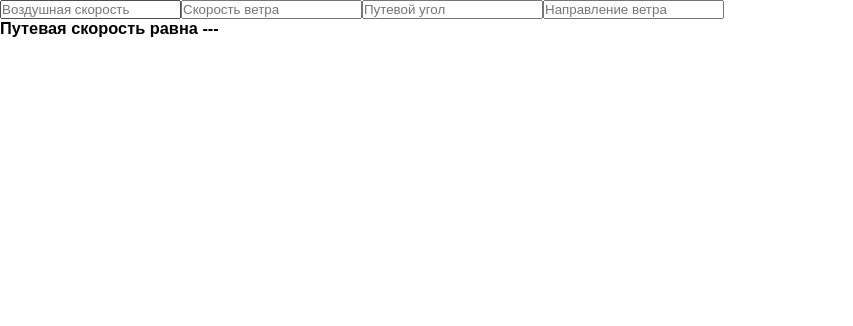
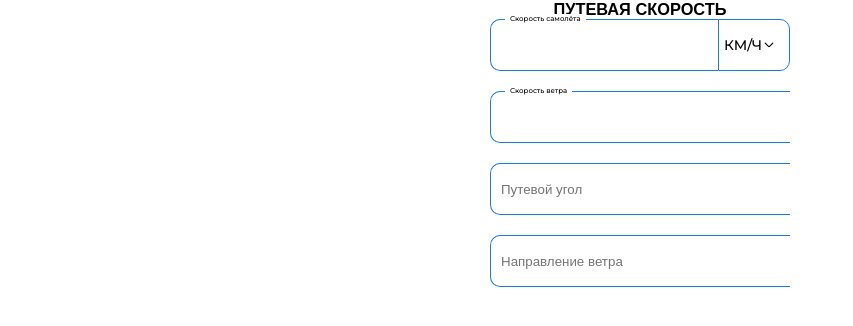
Before and after one commit to alibaysarov/navCalc, a React (Create React App) app in the folder nav-calc/: page / in a window 1280 px wide. Shown: the top 326 px of the page, without its empty margins (0-853 px from the left). Built offline with nearby package versions, Linux system fonts and the light colour scheme.

Commit message:
стартовый шаблон JSX разметки

```diff
--- a/nav-calc/public/index.html
+++ b/nav-calc/public/index.html
@@ -5,9 +5,11 @@
     <link rel="icon" href="%PUBLIC_URL%/favicon.ico" />
     <meta name="viewport" content="width=device-width, initial-scale=1" />
     <meta name="theme-color" content="#000000" />
+    <link rel="preconnect" href="https://fonts.googleapis.com"><link rel="preconnect" href="https://fonts.gstatic.com" crossorigin>
+    <link href="https://fonts.googleapis.com/css2?family=Montserrat:wght@300;400;500;600;700&display=swap" rel="stylesheet">
     <meta
       name="description"
-      content="Web site created using create-react-app"
+      content="Navigation calculator"
     />
     <link rel="apple-touch-icon" href="%PUBLIC_URL%/logo192.png" />
     <!--
--- a/nav-calc/src/App.jsx
+++ b/nav-calc/src/App.jsx
@@ -31,14 +31,55 @@ function App() {
   const magnetCourse=Number(course);
   const windDir=Number(windDirection);
   const res=groundSpeed(airSpd,windSpd,magnetCourse,windDir)
- console.log(res)
+ const styles={
+  title:{
+    textTransform:'uppercase',
+    textAlign:'center'
+  }
+ }
   return (
    <div>
-    <input type="text" value={airspeedInput} placeholder="Воздушная скорость" onChange={airspeedInputHandler} />
-    <input type="text" value={windSpeedInput} placeholder="Скорость ветра" onChange={windSpeedInputHandler} />
-    <input type="text" value={course} placeholder="Путевой угол" onChange={courseInputHandler}  />
-    <input type="text" value={windDirection} placeholder="Направление ветра" onChange={windDirectionHandler} />
-    <h3>{`Путевая скорость равна ${res}`}</h3>
+
+    <div className="container">
+    <h3 style={styles.title}>Путевая скорость</h3>
+      <div className="groundSpeedInputs">
+
+        <div className="groundSpeedInput">
+        <span>Скорость самолёта</span>
+          <input type="text" value={airspeedInput} onChange={airspeedInputHandler} />
+        <div className="select">
+          <img src="/img/arrowDn.svg" alt="Стрелка" width={10} height={7} />
+          <div className="options">
+
+          <div className="option">
+            КМ/Ч
+          </div>
+          <div className="option">
+            MPH
+          </div>
+          <div className="option">
+            KTS
+          </div>
+
+          </div>
+
+        </div>
+        </div>
+
+        <div className="groundSpeedInput">
+        <span>Скорость ветра</span>
+        <input type="text" value={windSpeedInput}  onChange={windSpeedInputHandler} />
+        </div>
+
+        <div className="groundSpeedInput">
+        <input type="text" value={course} placeholder="Путевой угол" onChange={courseInputHandler}  />
+        </div>
+        <div className="groundSpeedInput">
+        <input type="text" value={windDirection} placeholder="Направление ветра" onChange={windDirectionHandler} />
+        </div>
+      </div>
+
+    </div>
    </div>
   );
 }
--- a/nav-calc/src/aeroNavLogic.js
+++ b/nav-calc/src/aeroNavLogic.js
@@ -1,6 +1,6 @@
 import Number from "./mathLogic";
 
-//Угол сноса
+//Путевая скорость
 
 export const groundSpeed=(airSpd,windSpd,magnHdg,windDir)=>{
     const findMeDriftAngle=(airSpd,windSpd,magnHdg,windDir)=>{
--- a/nav-calc/src/index.scss
+++ b/nav-calc/src/index.scss
@@ -7,3 +7,105 @@ body{
     font-family: sans-serif;
     font-size: 14px;
 }
+.container{
+    width: 100%;
+    max-width: 300px;
+    margin: 0 auto;
+}
+
+.groundSpeed{
+    &Inputs{
+        display: flex;
+        flex-direction: column;
+        align-items: center;
+    }
+    &Input{
+        display: flex;
+        align-items: stretch;
+
+        position: relative;
+        width: 100%;
+        span{
+            position: absolute;
+            top: -5px;
+            left: 15px;
+            display: block;
+            padding: 2px 5px;
+            font-family: 'Montserrat';
+            font-style: normal;
+            font-weight: 500;
+            font-size: 7px;
+            line-height: 6px;
+            /* or 86% */
+            text-align: center;
+            background-color: #fff;
+            color: #000000;
+
+        }
+        input{
+            border: none;
+            outline: none;
+            background-color: transparent;
+            padding-left: 10px;
+            width: 100%;
+            min-height: 52px;
+            border:1px solid #1A7FDC;
+            border-radius: 10px;
+            border-top-right-radius: 0px;
+            border-bottom-right-radius: 0px;
+            border-right: 0px;
+
+
+        }
+        margin-bottom: 20px;
+        &:last-of-type{
+            margin-bottom: 0px;
+        }
+        .select{
+            border:1px solid #1A7FDC;
+            border-radius:10px;
+            border-top-left-radius:0px;
+            border-bottom-left-radius:0px;
+            position: relative;
+            width: 100%;
+            max-width: 72px;
+            img{
+                position: absolute;
+                right: 15px;
+                top: 50%;
+                transform: translateY(-50%);
+            }
+            .options{
+                position: absolute;
+                height: 100%;
+                width: 100%;
+                overflow-y: hidden;
+                .option{
+                    // height: 75%;
+                    // transform: translateY(16%);
+                    height: 100%;
+                    display: flex;
+                    align-items: center;
+
+                    font-family: 'Montserrat';
+                    font-style: normal;
+                    font-weight: 500;
+                    font-size: 14px;
+                    line-height: 14px;
+                    /* or 100% */
+                    padding: 0 5px;
+
+                    color: #000000;
+                    &:nth-child(2){
+                        border:1px solid #1A7FDC;
+
+                    }
+                    &:not(&:nth-child(1)){
+                        background-color: #fff;
+                    }
+                }
+
+            }
+        }
+    }
+}
```
Also changed, not shown: nav-calc/public/img/arrowDn.svg (added).
